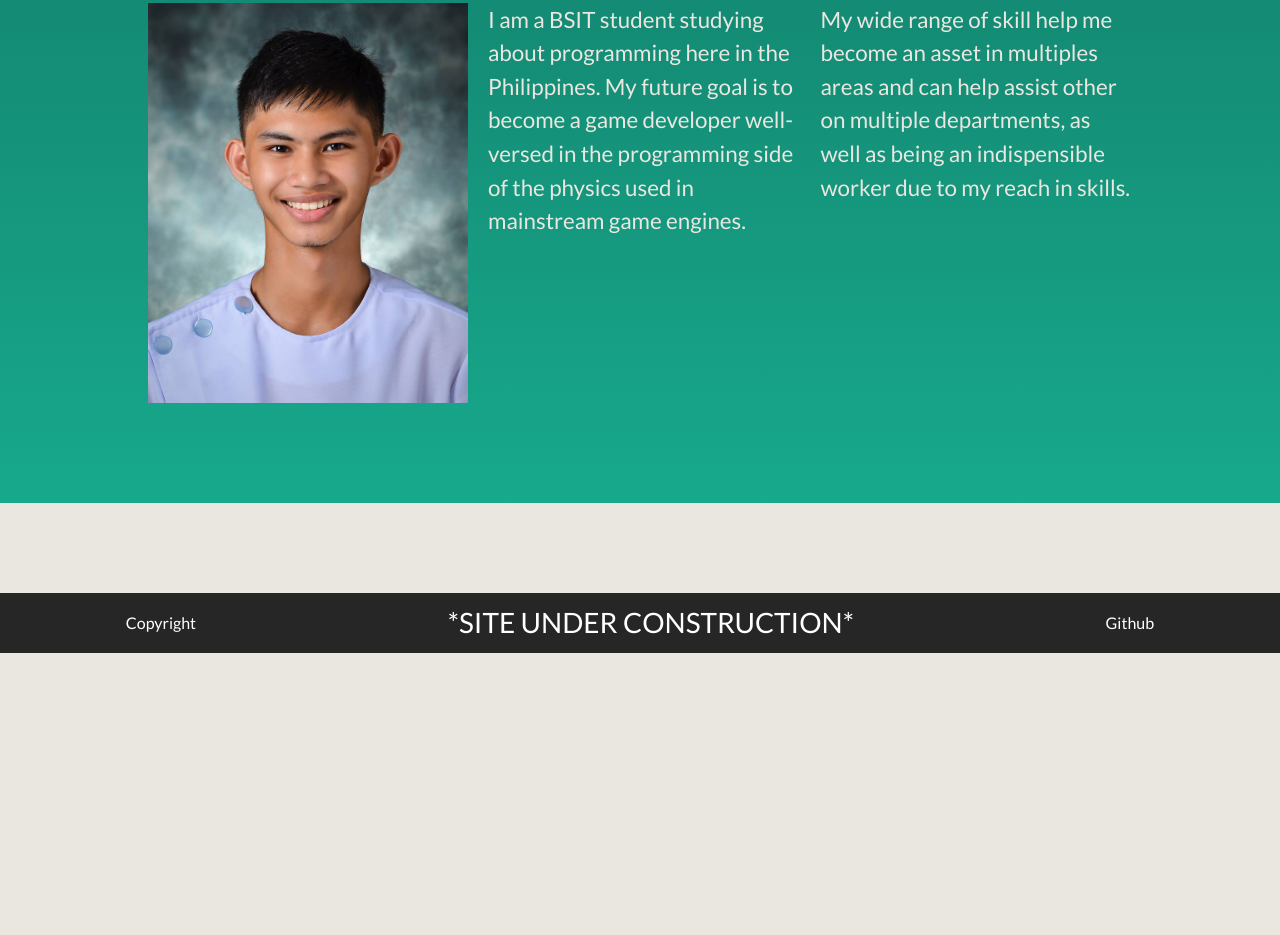
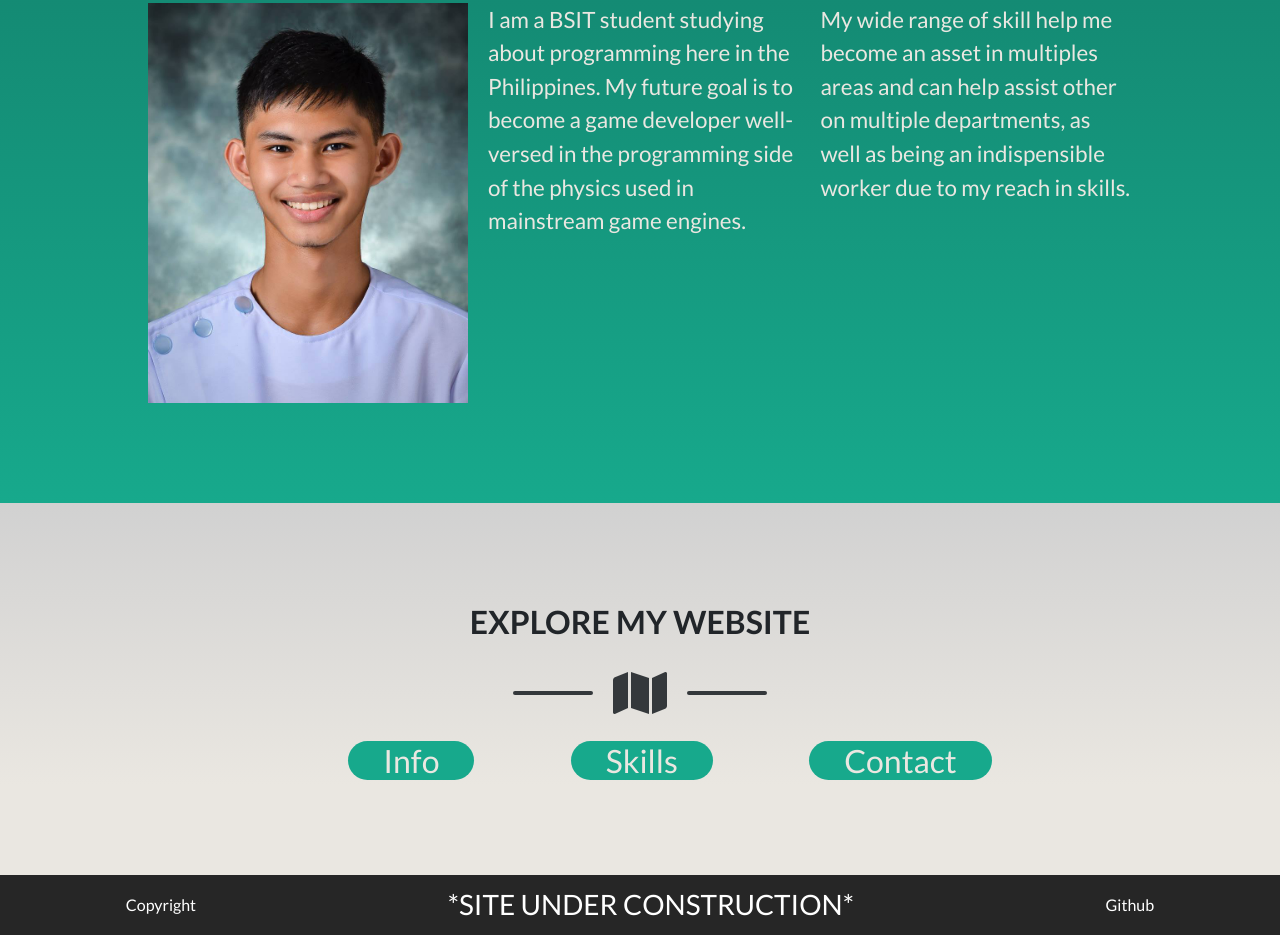
Before and after one commit to RandomosityKid/CVitae, a website: page dist/index.html in a window 1280 px wide. Shown: the part 909-1844 px from the top of the page. Before the commit the page ends 1562 px from the top, so only its background shows below. Drawn offline with Linux system fonts and the light colour scheme.

Commit message:
Add "Explore" section

```diff
--- a/dist/index.html
+++ b/dist/index.html
@@ -97,6 +97,27 @@
 						My wide range of skill help me become an asset in multiples areas and can help assist other on multiple departments, as well as being an indispensible worker due to my reach in skills.
 					</p>
 				</div>
+			</section>
+
+			<!-- ========== Explore Section Start ========== -->
+			<section class="explore ">
+
+				<!-- Section Heading -->
+				<h2 class="text-uppercase">explore my website</h2>
+
+				<!-- Divider -->
+				<div class="explore-divider color-dark">
+					<div class="divider-line color-dark "></div>
+					<i class="fas fa-map explore-icon"></i>
+					<div class="divider-line color-dark"></div>
+				</div>
+
+				<!-- Section Content -->
+				<div class="explore-links ">
+					<li><a href="info.html">Info</a></li>
+					<li><a href="skills.html">Skills</a></li>
+					<li><a href="contact.html">Contact</a></li>
+				</div>
 
 			</section>
 
```
